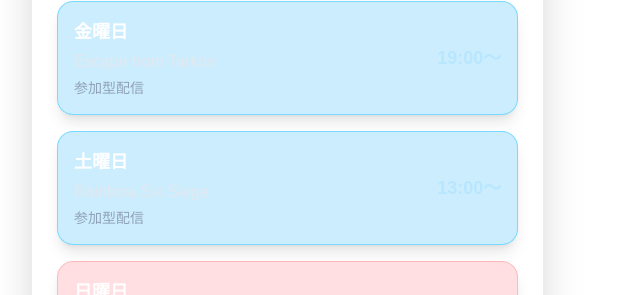
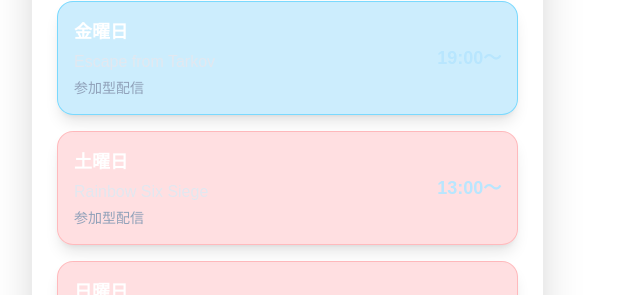
Before and after one commit to AquariVt/aquari-site, a Next.js app: page / in a window 1280 px wide. Shown: the part 1720-2015 px from the top of the page, without its empty margins (0-640 px from the left). Built offline with nearby package versions, Linux system fonts and the light colour scheme; no server answers.

Commit message:
update schedule

```diff
--- a/app/page.tsx
+++ b/app/page.tsx
@@ -65,7 +65,7 @@ const weeklySchedule: ScheduleItem[] = [
     time: "13:00〜",
     title: "Rainbow Six Siege",
     note: "参加型配信",
-    color: "border-sky-400/40 bg-sky-500/20",
+    color: "border-red-400/30 bg-red-500/15",
   },
   {
     day: "日曜日",
```
